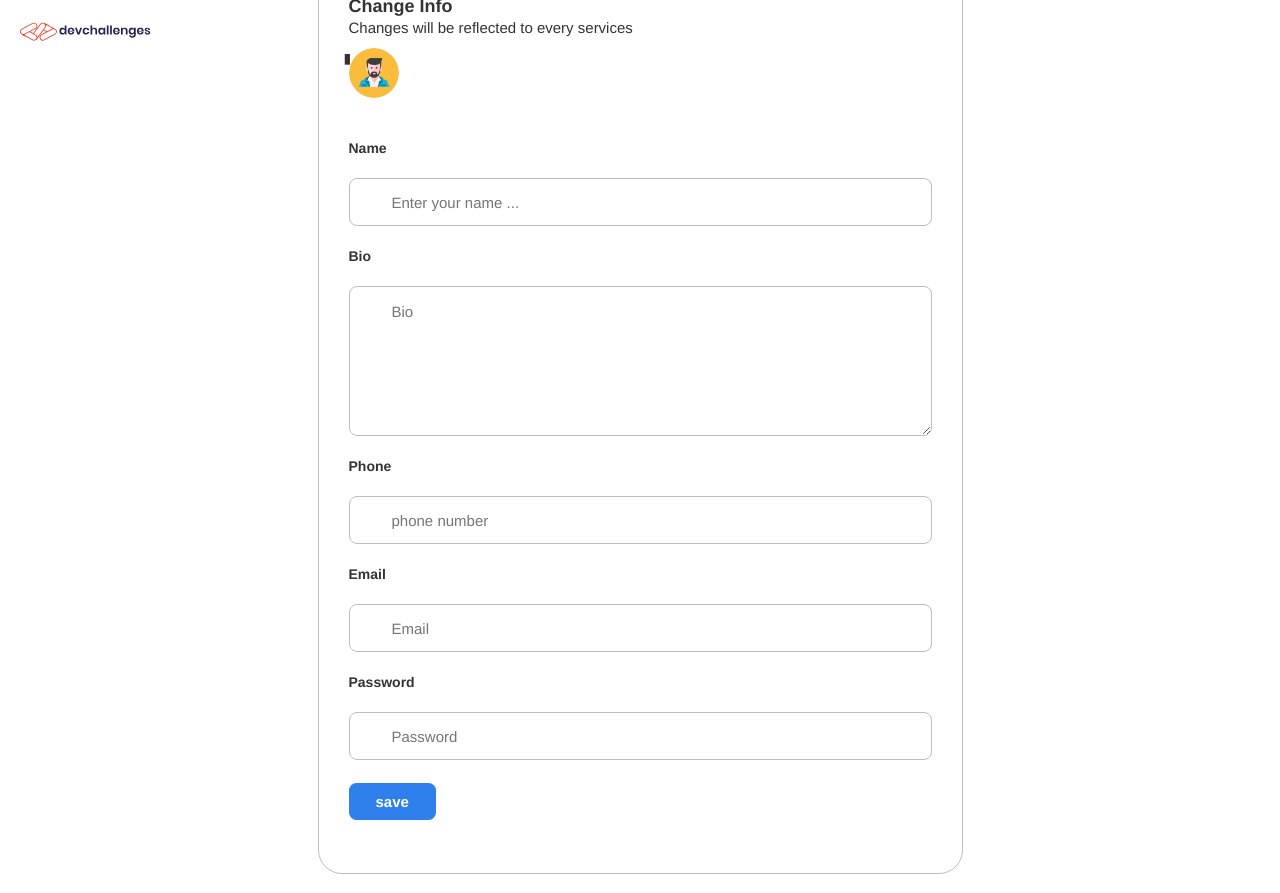
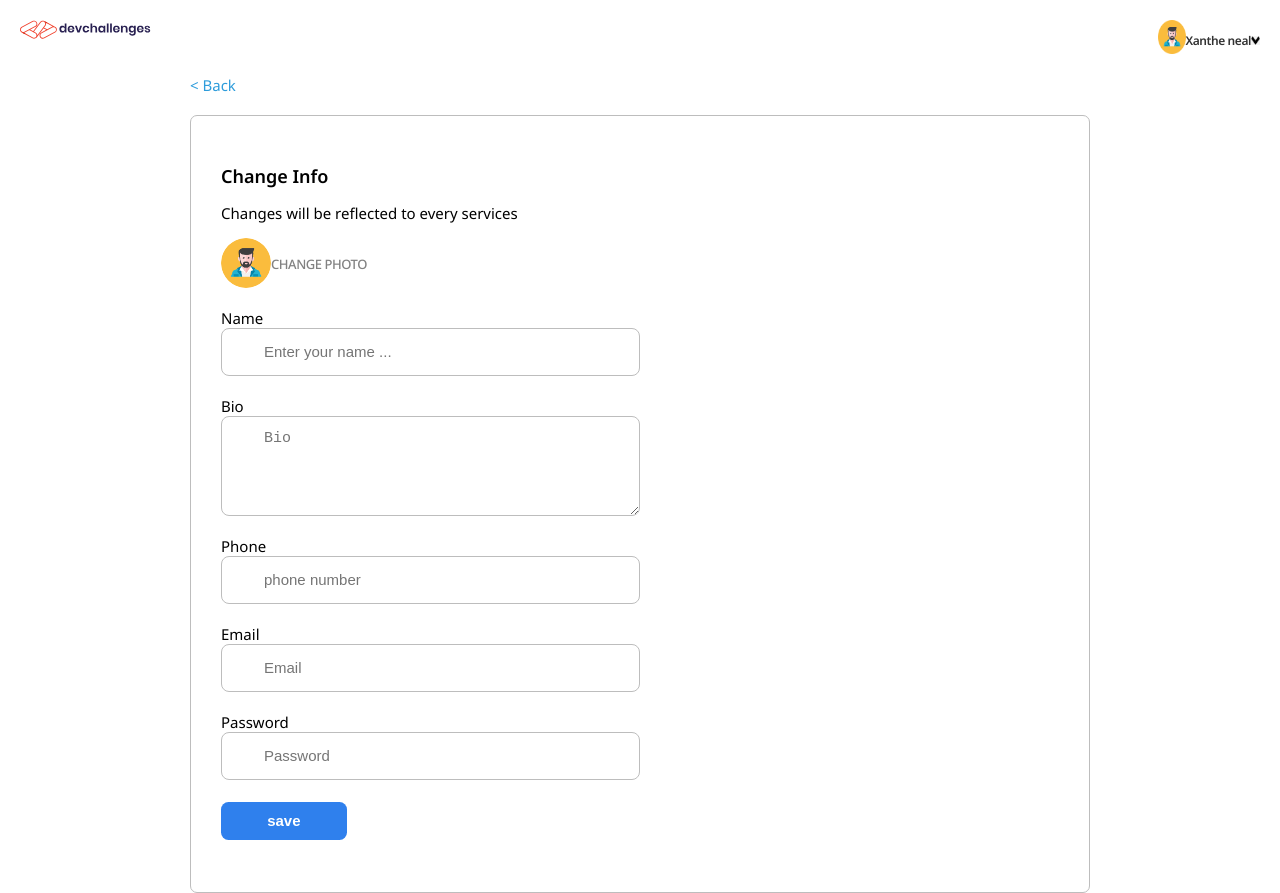
Before and after one commit to rahimbtc/auth-app-client, a Next.js app: page /register in a window 1280 px wide. Built offline with nearby package versions, Linux system fonts and the light colour scheme.

Commit message:
making things better ...

```diff
--- a/components/register-form.tsx
+++ b/components/register-form.tsx
@@ -12,26 +12,32 @@ export default function RegisterForm() {
   return (
     <div className={styles["register-container"]}>
       <div className={styles["register-header"]}>
-        <a
-          href="#"
-          rel="noopener noreferrer"
-          className={styles["header-logo"]}
-        >
+        <div className={styles["register-header-logo"]}>
+          <a href="#" rel="noopener noreferrer">
             <img src="/devchallenges.svg" alt="devchallenges Logo" />
           </a>
         </div>
+        <div className={styles["register-header-profile"]}>
+          <div><img src="/avatar.png" alt="Avatar"></img></div>
+          <div><span>Xanthe neal</span></div>
+          <div><img src="/arrow.png" alt="arrow" className={styles["arrow"]}></img></div>
+        </div>
+      </div>
+
+      <div className={styles["register-body"]}>
         <div className={styles["register-link"]}>
           <a href="#"
             rel="noopener noreferrer">
-          <span className={styles["small-blue-text"]}>&lt; back</span>
+            <span className={styles["small-blue-text"]}>&lt; Back</span>
           </a>
         </div>
-      <div className={styles["register-body"]}>
+        <div className={styles["register-form"]}>
           <h3>Change Info </h3>
           <p>Changes will be reflected to every services </p>
           <div className={styles["avatar"]}>
-          <img src="/avatar.png" alt="Avatar"></img>
-          <a href="#" download="new-filename"><i className="fas fa-download"></i></a>
+            <div><img src="/avatar.png" alt="Avatar"></img></div>
+            {/* <a href="#" download="new-filename"><i className="fas fa-download"></i></a> */}
+            <div><span>CHANGE PHOTO</span></div>
           </div>
           <Formik
             initialValues={{
@@ -73,6 +79,7 @@ export default function RegisterForm() {
           </Formik>
         </div>
       </div>
+    </div>
   );
 };
 //space in jsx?
--- a/styles/register.module.scss
+++ b/styles/register.module.scss
@@ -1,30 +1,78 @@
 @import './globals.scss';
-@import url( 'https://maxcdn.bootstrapcdn.com/bootstrap/3.3.7/css/bootstrap.min.css' );
-@import url( 'https://maxcdn.bootstrapcdn.com/font-awesome/4.7.0/css/font-awesome.min.css' );
+// @import url( 'https://maxcdn.bootstrapcdn.com/bootstrap/3.3.7/css/bootstrap.min.css' );
+// @import url( 'https://maxcdn.bootstrapcdn.com/font-awesome/4.7.0/css/font-awesome.min.css' );
 
 .register-container {
     display: flex;
     flex-direction: column;
     justify-content: center;
     align-items: center;
-    height: 100vh;
+    // height: 100vh;
 }
 
 .register-header{
     display: flex;
-    height: 30px;
     width: fit-content;
-    top: 0;
-    left: 0;
+    align-items: center;
+    height: 5rem;
 }
 
-.header-logo{
+.register-header-logo{
     position: fixed;
+    display: flex;
     top: 20px;
     left: 20px;
 }
 
+.register-header-profile{
+    position: fixed;
+    display: flex;
+    flex-direction: row;
+    justify-content: space-between;
+    align-items: center;
+    // width: 70px;
+    // height: 16px;
+    top: 20px;
+    right: 20px;
+}
+
+.register-header-profile span{
+    /* Xanthe Neal */
+    font-family: 'Noto Sans';
+    font-style: normal;
+    font-weight: 700;
+    font-size: 12px;
+    line-height: 16px;
+    letter-spacing: -0.035em;
+
+    /* Gray 1 */
+    color: #333333;
+}
+
+.register-header-profile img{
+    width: 28px;
+    height: 34px;
+    background: url('../public/avatar.png');
+}
+
+.register-header-profile .arrow{
+    width: 9px;
+    height: 9px;
+    background: url('../public/avatar.png');
+}
+
+.register-form{
+    display: flex;
+    flex-direction: column;
+    // height: auto;
+    width: 60rem;
+    border: 1px solid $text-gray;
+    border-radius: 7px;
+    padding: 2rem;
+}
+
 .register-link{
+    margin-bottom: 1.3rem;
 }
 
 @mixin small-text {
@@ -37,50 +85,58 @@
 .small-blue-text{
     @include small-text();
     color: $text-blue;
+
 }
 
-.register-body{
-    display: flex;
-    flex-direction: column;
-    // height: auto;
-    width: 43rem;
-    border: 1px solid $text-gray;
-    border-radius: 24px;
-    padding: 2rem;
-}
-
-.register-body h3{
+.register-form h3{
     font-size: 1.2rem;
     font-weight: 600;
     margin-block-end: 0;
     margin-block-start: 1.2rem;
 }
 
-.register-body p{
+.register-form p{
     font-size: 1rem;
     font-weight: 400;
 }
 
 .avatar {
-    position: relative;
-    display: inline-block;
+    display: flex;
+    flex-direction: row;
+    align-items: center;
 }
 
 .avatar img{
-    display: block;
-    // vertical-align: middle;
+    display: flex;
     width: 50px;
     height: 50px;
     border-radius: 50%;
 }
 
-.avatar:before {
-    content: "\25AE";  /* this is your text. You can also use UTF-8 character codes as I do here */
-    font-family: FontAwesome;
-    left:-5px;
-    position:absolute;
-    top:0;
+.avatar span{
+    // position: absolute;
+    // left: 30.88%;
+    // right: 62.38%;
+    // top: 26.72%;
+    // bottom: 71.62%;
+
+    font-family: 'Noto Sans';
+    font-style: normal;
+    font-weight: 500;
+    font-size: 13px;
+    line-height: 18px;
+    /* identical to box height */
+    letter-spacing: -0.035em;
+    color: #828282;
 }
+
+// .avatar:before {
+//     content: "\25AE";  /* this is your text. You can also use UTF-8 character codes as I do here */
+//     font-family: FontAwesome;
+//     left:-5px;
+//     position:absolute;
+//     top:0;
+// }
 
 // .avatar .fa-download{
 //     position: absolute;
@@ -95,12 +151,13 @@
 
 @mixin login-fields-mixin {
     height: 3.2rem;
-    margin-top: 1rem;
+    // margin-top: 1rem;
     border: 1px solid $text-gray;
     border-radius: 8px;
     font-size: 1rem;
     font-weight: 400;
     padding: 0.9rem 0 0.9rem 2.8rem;
+    width: 50%;
 }
 
 .input{
@@ -110,7 +167,7 @@
 .bio{
     @include login-fields-mixin();
     background-position: 0.5rem;
-    height:150px;
+    height:100px;
 }
 
 
```
Also changed, not shown: public/arrow.png (added). Lines whose indentation alone changed are shown as unchanged.
